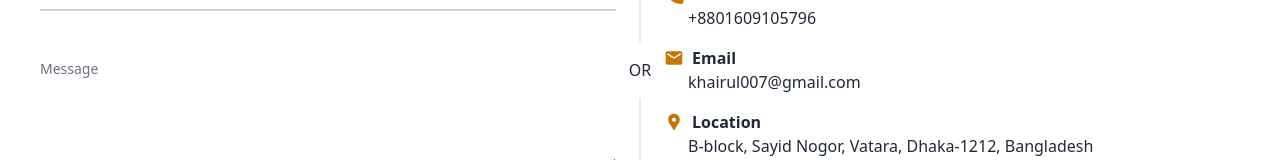
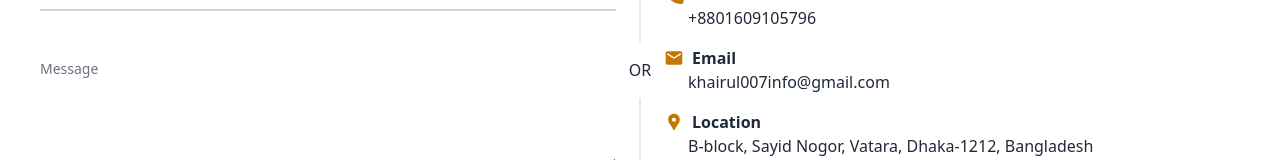
Before and after one commit to mkiuzzl01/My-Portfolio, a React (Vite) app: page / in a window 1280 px wide. Shown: the part 4567-4727 px from the top of the page. Built offline with nearby package versions, Linux system fonts and the light colour scheme.

Commit message:
footer related some issue fix

```diff
--- a/src/components/Contact/Contact.jsx
+++ b/src/components/Contact/Contact.jsx
@@ -172,7 +172,7 @@ const Contact = () => {
               </span>
               <span className="font-semibold">Email</span>
             </div>
-            <p className="font-thin ms-6">khairul007@gmail.com</p>
+            <p className="font-thin ms-6">khairul007info@gmail.com</p>
           </div>
           <div>
             <div className="flex items-center space-x-2">
--- a/src/components/Footer/Footer.jsx
+++ b/src/components/Footer/Footer.jsx
@@ -44,7 +44,7 @@ const Footer = () => {
           >
             <FontAwesomeIcon
               icon={faGithub}
-              className="text-2xl hover:text-gray-500"
+              className="text-2xl hover:text-gray-700"
             />
           </a>
         </div>
```
